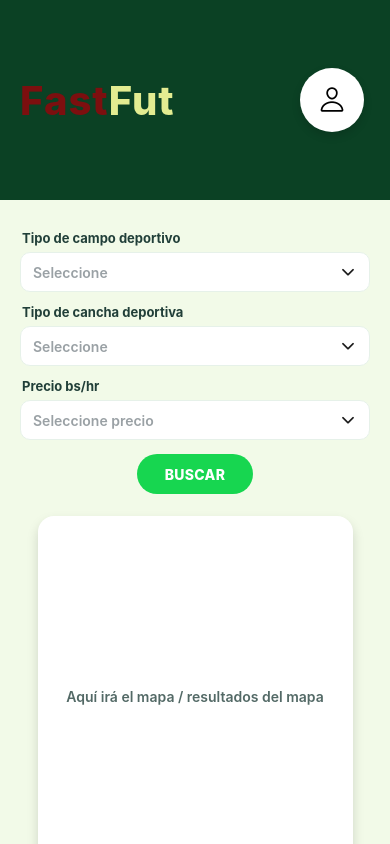
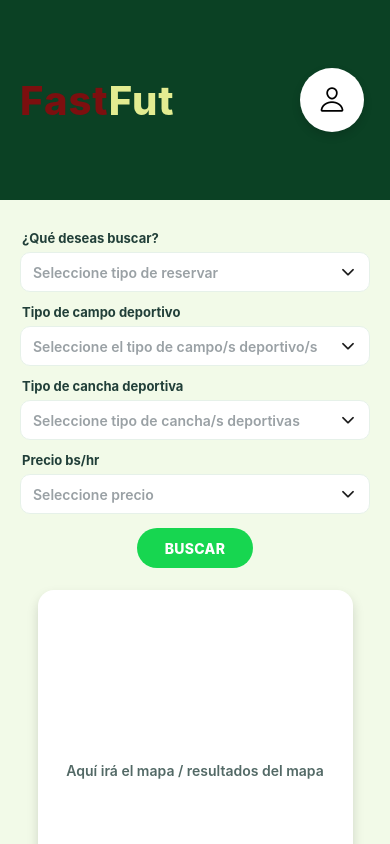
Before and after one commit to VictoriaGrageda/sistema-reserva-canchas, a React Native app in the folder frontend/: screen /ReservarCanchas in a window 390 px wide. Built offline with nearby package versions, Linux system fonts and the light colour scheme.

Commit message:
frontend fe reservas de canchas

```diff
--- a/frontend/src/screens/ReservarCanchasScreen.tsx
+++ b/frontend/src/screens/ReservarCanchasScreen.tsx
@@ -17,6 +17,7 @@ import type { NavProps } from "../navigation/types";
 const precios = ["10 Bs", "20 Bs", "30 Bs", "40 Bs", "50 Bs", "60 Bs", "70 Bs", "80 Bs"];
 const tiposCampo = ["Fútbol 5", "Fútbol 6", "Fútbol 8", "Fútbol 11"];
 const tiposCancha = ["Césped sintetico", "Tierra Batida", "Césped natural"];
+const tiposReservas = ["Complejo deportivo", "Cancha Individual"];
 
 export default function ReservarCanchasScreen({ navigation }: NavProps<"ReservarCanchas">) {
   const [campo, setCampo] = useState<string | null>(null);
@@ -45,12 +46,21 @@ export default function ReservarCanchasScreen({ navigation }: NavProps<"Reservar
       <Footer onLogout={() => navigation.replace("Welcome")} />
 
       <ScrollView contentContainerStyle={styles.content} keyboardShouldPersistTaps="handled">
-        {/* Filtros */}
+        {/* Filtros para escoger que reservar si complejos deportivo con n canchas o una sola cancha */}
         <View style={styles.filters}>
+
+          <Labeled label="¿Qué deseas buscar?">
+            <SelectField
+              value={campo}
+              placeholder="Seleccione tipo de reservar"
+              onPress={() => openSelect("Tipo de reservas", tiposReservas, setCampo)}
+            />
+          </Labeled>
+
           <Labeled label="Tipo de campo deportivo">
             <SelectField
               value={campo}
-              placeholder="Seleccione"
+              placeholder="Seleccione el tipo de campo/s deportivo/s"
               onPress={() => openSelect("Tipo de campo deportivo", tiposCampo, setCampo)}
             />
           </Labeled>
@@ -58,7 +68,7 @@ export default function ReservarCanchasScreen({ navigation }: NavProps<"Reservar
           <Labeled label="Tipo de cancha deportiva">
             <SelectField
               value={cancha}
-              placeholder="Seleccione"
+              placeholder="Seleccione tipo de cancha/s deportivas"
               onPress={() => openSelect("Tipo de cancha deportiva", tiposCancha, setCancha)}
             />
           </Labeled>
```
